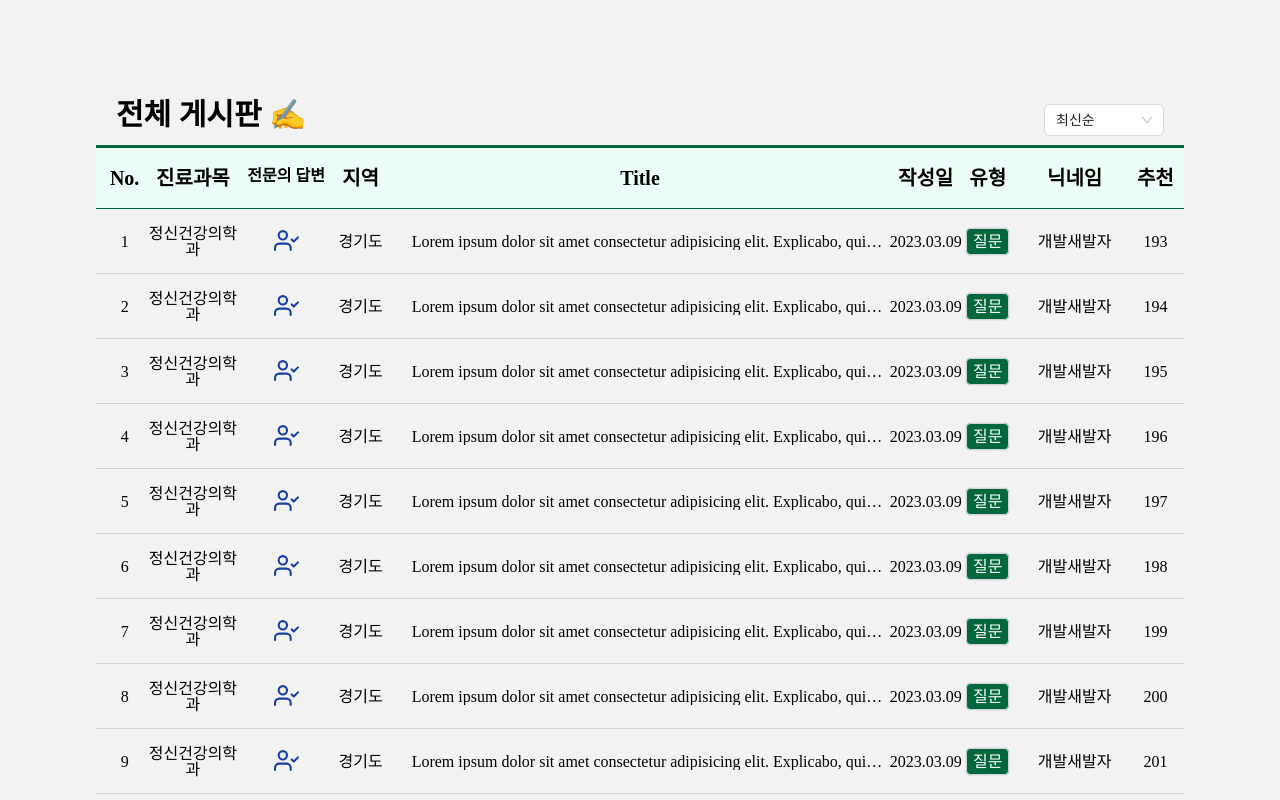
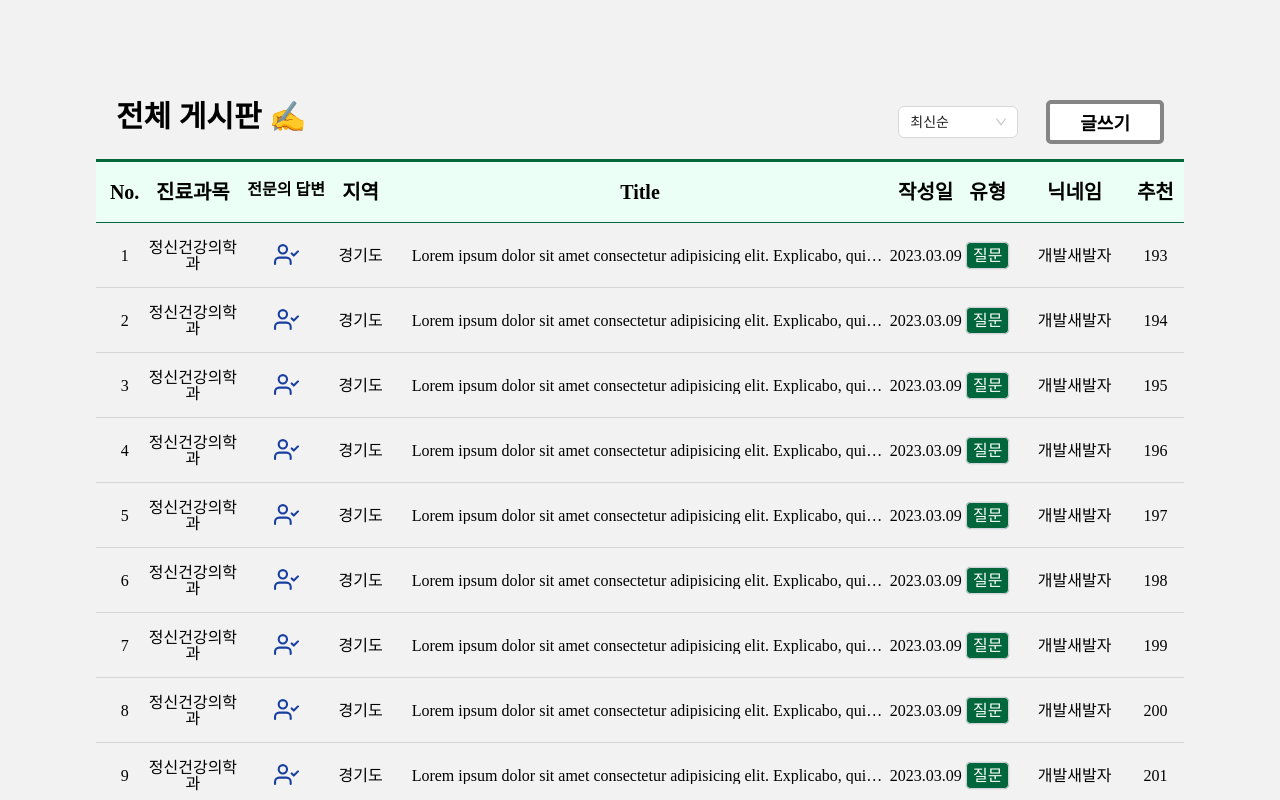
Before and after one commit to codestates-seb/seb42_main_020, a React (Create React App) app in the folder client/: page / in a window 1280 px wide. Shown: the top 800 px of the page. Built offline with nearby package versions, Linux system fonts and the light colour scheme.

Commit message:
feat: [post] 글쓰기 버튼 UI 작업 완료

```diff
--- a/client/src/Components/Section/PostTopic.jsx
+++ b/client/src/Components/Section/PostTopic.jsx
@@ -35,6 +35,7 @@ function PostTopic() {
               },
             ]}
           />
+          <button className="create-post">글쓰기</button>
         </Space>
       </div>
     </PostTopicStlye>
--- a/client/src/Style/PostTopicStlye.js
+++ b/client/src/Style/PostTopicStlye.js
@@ -10,7 +10,23 @@ const PostTopicStlye = styled.div`
     display: flex;
     justify-content: space-between;
     align-items: center;
-    margin-bottom: 5px;
+    margin-bottom: 15px;
+  }
+  .create-post {
+    margin-left: 20px;
+    padding: 5px 30px;
+    border-radius: 5px;
+    font-size: 18px;
+    font-weight: bold;
+    cursor: pointer;
+    background-color: #ffffff;
+    border: 4px solid #858585;
+  }
+  .create-post:hover {
+    border: 4px solid #333333;
+    background-color: #333333;
+    color: #ffffff;
+    box-shadow: none;
   }
 `;
 
```
